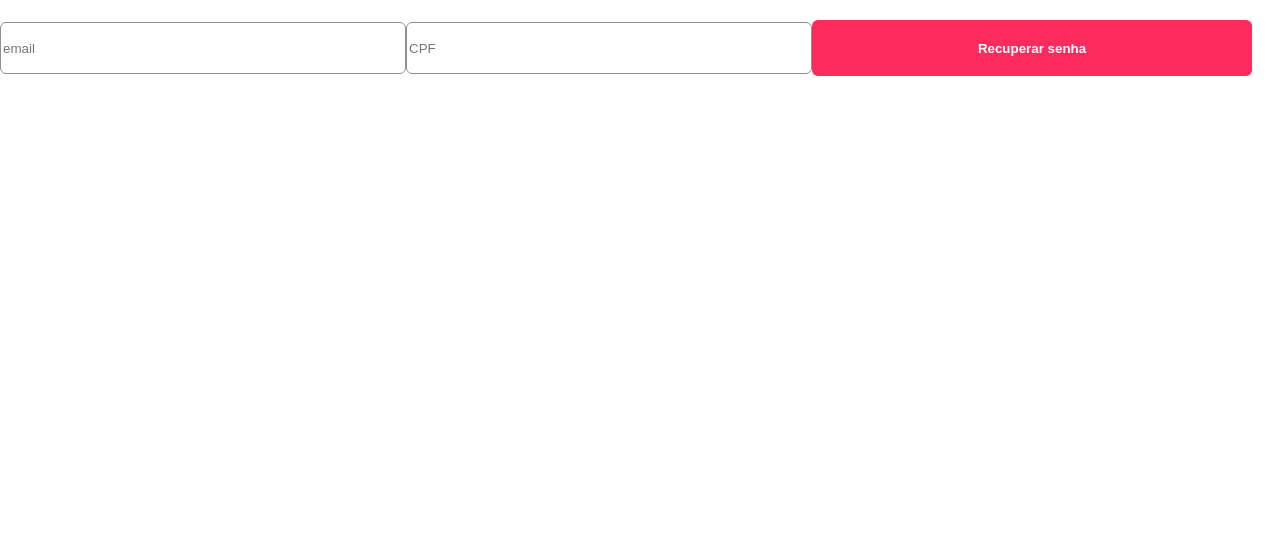
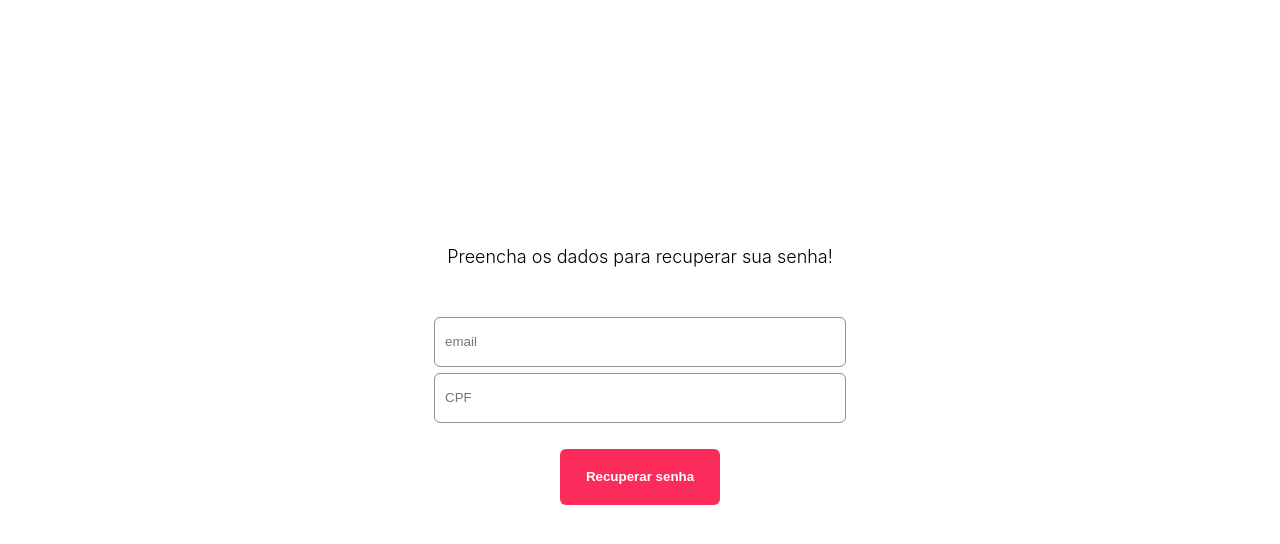
Before and after one commit to SamuelMorais030202/tiktok-project, a React (Create React App) app: page /password in a window 1280 px wide. Shown: the top 544 px of the page. Built offline with nearby package versions, Linux system fonts and the light colour scheme.

Commit message:
Estilizando a página de recuperação de senha

```diff
--- a/src/pages/Password.jsx
+++ b/src/pages/Password.jsx
@@ -1,4 +1,5 @@
 import React, { useState } from 'react';
+import '../styles/Password.css';
 
 export default function Password() {
   const [dateUser, setDateUser] = useState({
@@ -18,8 +19,9 @@ export default function Password() {
   }
 
   return (
-    <div>
-      <div>
+    <div className="body-passord-page">
+      <h1>Preencha os dados para recuperar sua senha!</h1>
+      <div className="main-passord-page">
         <label htmlFor="email">
           <input
             className="input-registray-email"
--- a/src/styles/MainPage.css
+++ b/src/styles/MainPage.css
@@ -1,5 +1,6 @@
 * {
   margin: 0;
+  padding: 0;
 }
 
 .body-main-page {
--- /dev/null
+++ b/src/styles/Password.css
@@ -0,0 +1,26 @@
+.body-passord-page {
+  height: 100vh;
+  display: flex;
+  flex-direction: column;
+  justify-content: center;
+}
+
+.body-passord-page h1 {
+  font-size: 18px;
+  text-align: center;
+}
+
+.main-passord-page {
+  display: flex;
+  flex-direction: column;
+  align-items: center;
+  margin-top: 50px;
+}
+
+.main-passord-page input {
+  padding-left: 10px;
+}
+
+.main-passord-page button {
+  width: 160px;
+}
```
